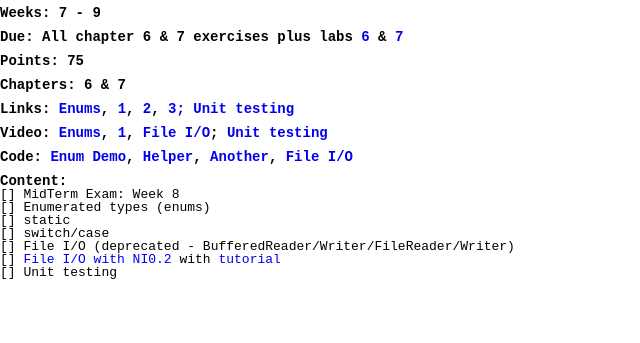
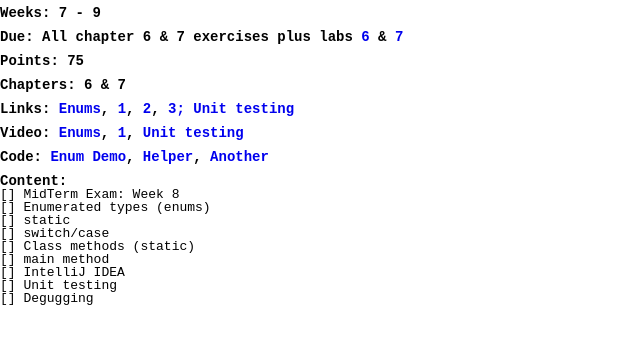
Before and after one commit to BackPacker777/CIS225, a plain HTML site: page pages/project4.html in a window 1280 px wide. Shown: the part 39-382 px from the top of the page, without its empty margins (0-640 px from the left). Drawn offline with Linux system fonts and the light colour scheme; files that its build step writes are made by us from their sources.

Commit message:
Moved file I/O to project 7

```diff
--- a/pages/project4.html
+++ b/pages/project4.html
@@ -25,19 +25,20 @@ CREATED: 1.08.2015
 					<a href="http://www.vogella.com/tutorials/JUnit/article.html" target="_blank">Unit testing</a>
 		</h3>
 		<h3>Video: 	<a href="http://www.youtube.com/watch?v=Ajl-YgRRDXE" target="_blank">Enums</a>, <a href="http://www.youtube.com/watch?v=uFGrL5vyp54" target="_blank">1</a>,
-					<a href="http://www.youtube.com/watch?feature=player_detailpage&amp;v=Zww03YHYUZg" target="_blank">File I/O</a>;
 					<a href="http://www.youtube.com/watch?v=lzG1NM7zyR4&amp;feature=related" target="_blank">Unit testing</a>
 		</h3>
-		<h3>Code: <a href="data/CODE/Project4/testenum/testenum/usedaysweek.txt" target="_blank">Enum Demo</a>, <a href="data/CODE/Project4/testenum/testenum/daysweek.txt" target="_blank">Helper</a>, <a href="data/CODE/Project4/" target="_blank">Another</a>, <a href="data/CODE/Project4/fileiodemo/fileiodemo/readerwriter.txt" target="_blank">File I/O</a></h3>
+		<h3>Code: <a href="data/CODE/Project4/testenum/testenum/usedaysweek.txt" target="_blank">Enum Demo</a>, <a href="data/CODE/Project4/testenum/testenum/daysweek.txt" target="_blank">Helper</a>, <a href="data/CODE/Project4/" target="_blank">Another</a></h3>
 		<h3>Content:</h3>
 		<ul>
 			<li>[] MidTerm Exam: Week 8</li>
 			<li>[] Enumerated types (enums)</li>
 			<li>[] static</li>
 			<li>[] switch/case</li>
-			<li>[] File I/O (deprecated - BufferedReader/Writer/FileReader/Writer)</li>
-			<li>[] <a href="https://www.youtube.com/watch?v=oJwVkGKlh3g" target="_blank">File I/O with NI0.2</a> with <a href="http://tamanmohamed.blogspot.com/2012/03/jdk7-part-1-power-of-java-7-nio2-jsr.html" target="_blank">tutorial</a></li>
+			<li>[] Class methods (static)</li>
+			<li>[] main method</li>
+			<li>[] IntelliJ IDEA</li>
 			<li>[] Unit testing</li>
+			<li>[] Degugging</li>
 		</ul>
 	</body>
 </html>
```
Also changed, not shown: pages/project7.html (+5 -1 lines).
